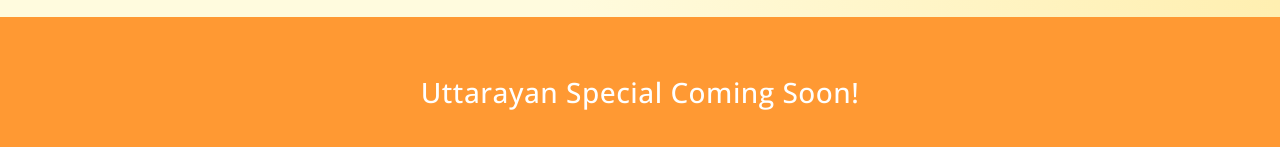
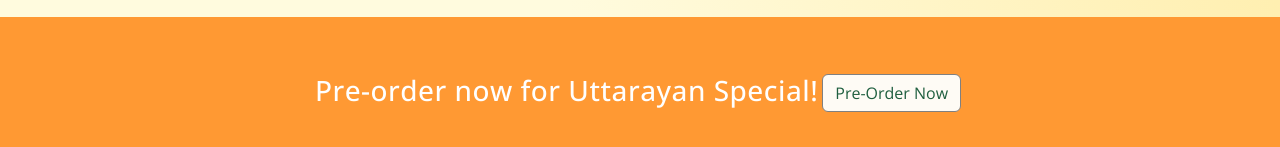
Before and after one commit to abhiscurry/abhis.curry.n.more, a React (Vite) app: page /#/ in a window 1280 px wide. Shown: the part 805-952 px from the top of the page. Built offline with nearby package versions, Linux system fonts and the light colour scheme.

Commit message:
Update offer message and enable offer button

```diff
--- a/src/components/Home.tsx
+++ b/src/components/Home.tsx
@@ -6,14 +6,14 @@ import AdditionalServices from "./AdditionalServices";
 import OfferBanner from "./OfferBanner";
 
 const Home = () => {
-  const offerMessage = "Uttarayan Special Coming Soon!";
+  const offerMessage = "Pre-order now for Uttarayan Special!";
 
   return (
     <div>
       <Overview></Overview>
       <OfferBanner
         message={offerMessage}
-        isOfferButtonEnabled={false}
+        isOfferButtonEnabled={true}
       ></OfferBanner>
       <SocialMedia></SocialMedia>
       <FoodItemCarousel></FoodItemCarousel>
```
